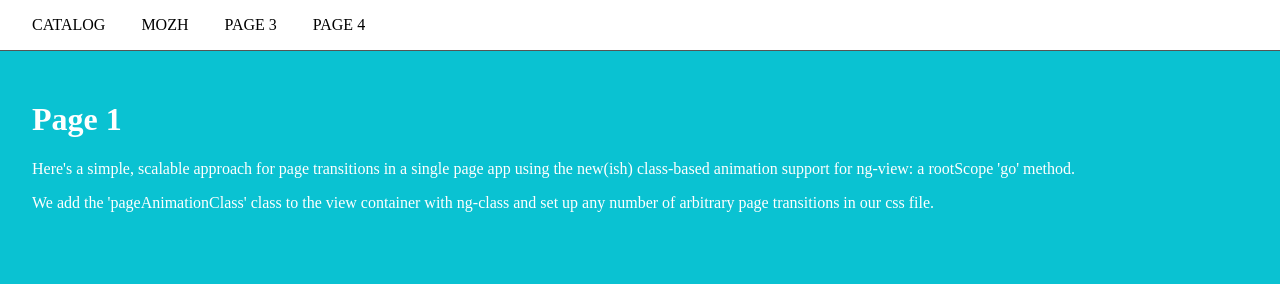
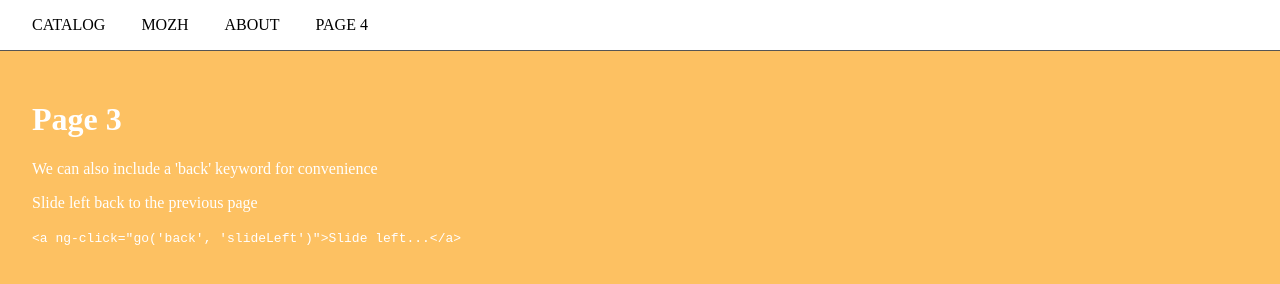
Before and after one commit to ashkan18/rivalry, a plain HTML site: page static/index.html at #!/about in a window 1280 px wide. Drawn offline with nearby package versions, Linux system fonts and the light colour scheme; some packages are replaced by stand-ins of ours.

Commit message:
Added about

```diff
--- a/static/css/main.css
+++ b/static/css/main.css
@@ -63,7 +63,7 @@ nav a {
     background-color: #60D7A9;
 }
 
-#page3 {
+#about {
     background-color: #FDC162;
 }
 
--- a/static/index.html
+++ b/static/index.html
@@ -11,7 +11,7 @@
 <nav>
     <a ng-click="go('/catalog', 'slideLeft')">Catalog</a>
     <a ng-click="go('/mozh', 'slideRight')">Mozh</a>
-    <a ng-click="go('/page3', 'slideDown')">Page 3</a>
+    <a ng-click="go('/about', 'slideDown')">About</a>
     <a ng-click="go('/page4')">Page 4</a> <!-- note: no transition specified -->
 </nav>
 
@@ -21,7 +21,7 @@
 </div>
 
 <script type="text/ng-template" id="page3.html">
-    <div id="page3" class="pages">
+    <div id="about" class="pages">
         <h1>Page 3</h1>
         <p>We can also include a 'back' keyword for convenience</p>
         <p><a ng-click="go('back', 'slideLeft')">Slide left back to the previous page</a></p>
--- a/static/js/app.js
+++ b/static/js/app.js
@@ -47,8 +47,8 @@ myApp.config(['$routeProvider', function ($routeProvider) {
         .when('/mozh', {
             templateUrl: 'partials/mozh.html'
         })
-        .when('/page3', {
-            templateUrl: 'page3.html'
+        .when('/about', {
+            templateUrl: 'partials/about.html'
         })
         .when('/page4', {
             templateUrl: 'page4.html'
--- /dev/null
+++ b/static/partials/about.html
@@ -0,0 +1,6 @@
+<div id="about" class="pages">
+    <h1>Page 3</h1>
+    <p>We can also include a 'back' keyword for convenience</p>
+    <p><a ng-click="go('back', 'slideLeft')">Slide left back to the previous page</a></p>
+    <code>&lt;a ng-click="go('back', 'slideLeft')"&gt;Slide left...&lt;/a&gt;</code>
+</div>
```
